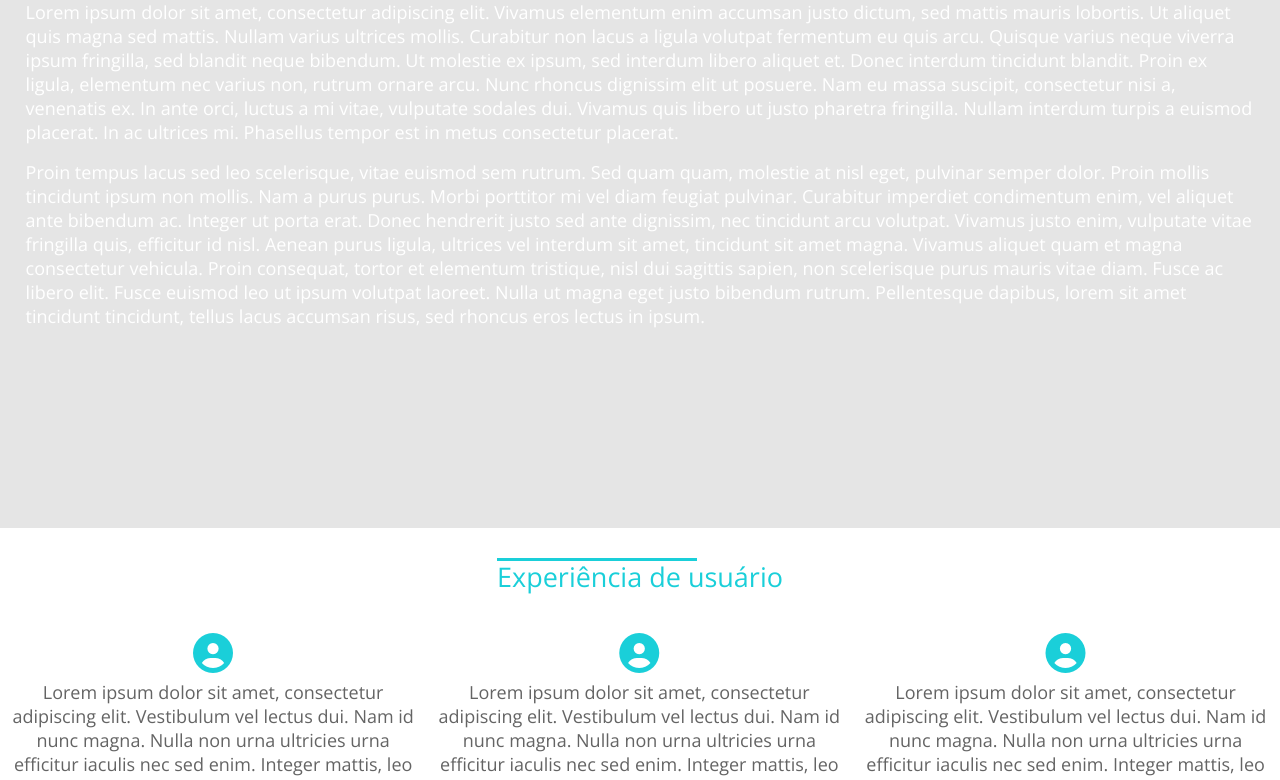
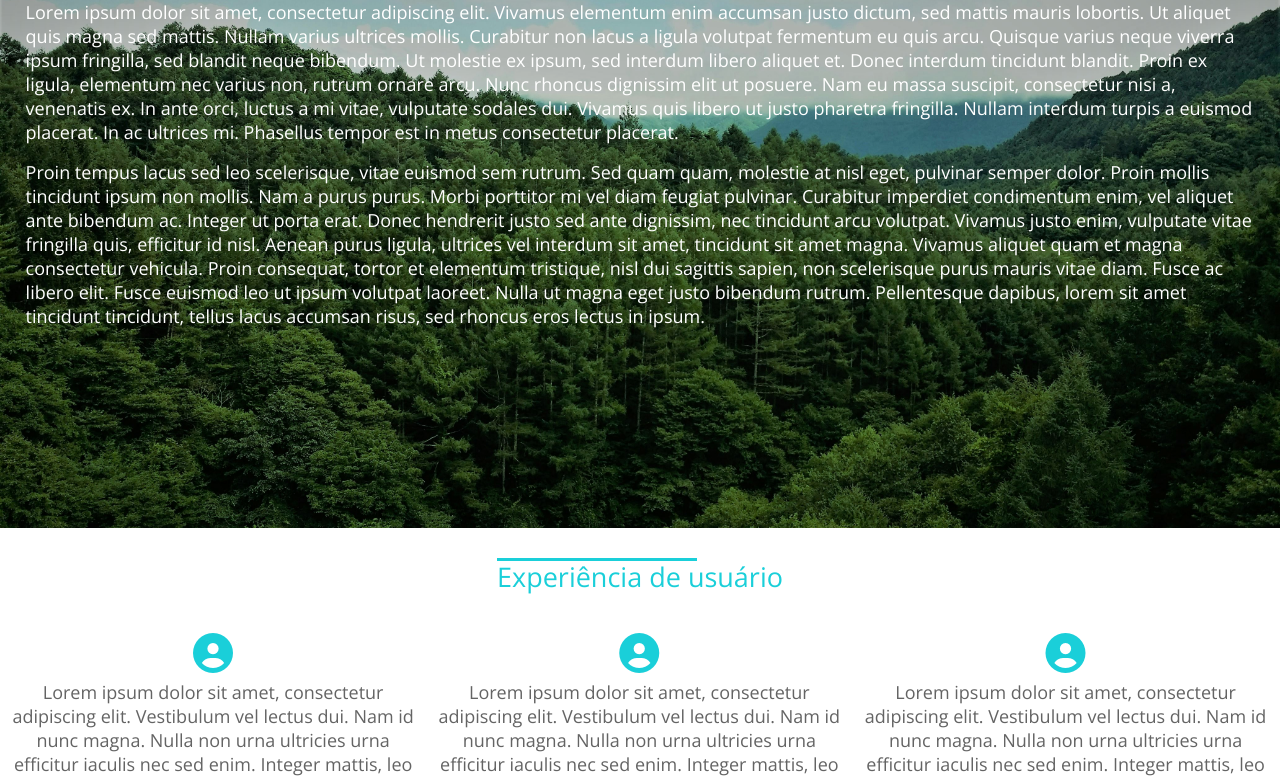
Before and after one commit to LucaTroyano/ProjetoPratico, a plain HTML site: page index.html in a window 1280 px wide. Shown: the part 240-1020 px from the top of the page. Drawn offline with nearby package versions, Linux system fonts and the light colour scheme; a web font is replaced by a local one.

Commit message:
correcao de erros de imagens

```diff
--- a/css/style.css
+++ b/css/style.css
@@ -99,7 +99,7 @@ section.main-bg {
     position: relative;
     width: 100%;
     padding: 120px 0 200px 0;
-    background-image: url(../norway.png);
+    background-image: url(../imagens/norway.png);
     background-repeat: no-repeat;
     background-size: cover;
     background-position: center;
```
Also changed, not shown: sobre.html (+1 -1 lines).
